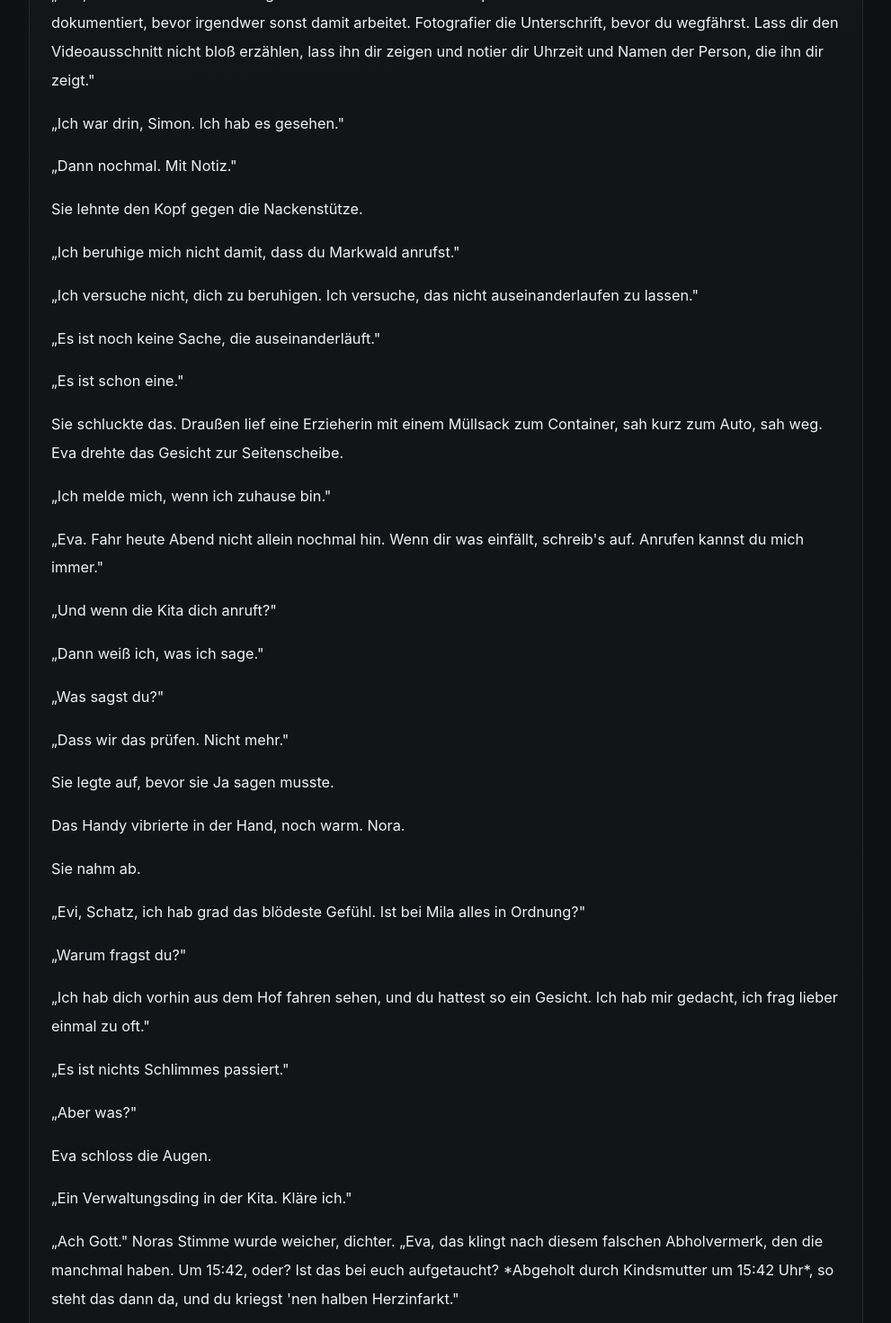
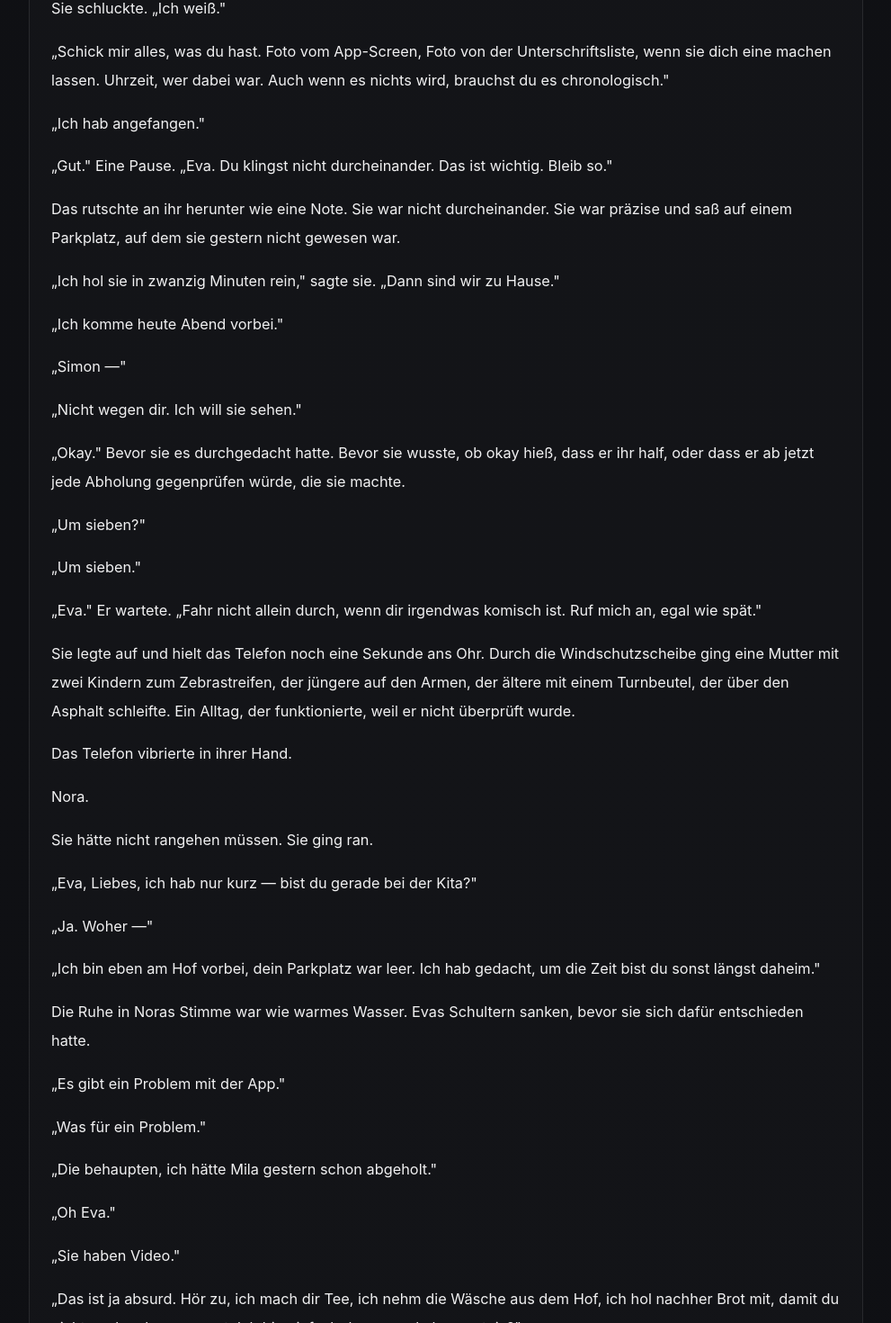
Before and after one commit to KleinDigitalSolutions/EMBER, a Next.js app: page /samples/die-falsche-abholung in a window 1280 px wide. Shown: the part 10100-11570 px from the top of the page at 90% size, without its empty margins (144-1135 px from the left). Built offline with nearby package versions, Linux system fonts and the light colour scheme.

Commit message:
Buchprobe

```diff
--- a/app/samples/die-falsche-abholung/page.tsx
+++ b/app/samples/die-falsche-abholung/page.tsx
@@ -123,78 +123,77 @@ const sceneTwoParagraphs = [
 ];
 
 const sceneThreeParagraphs = [
-  "Eva saß im Wagen, die Tür einen Spalt offen, den Schlüssel in der Hand, ohne ihn ins Schloss zu stecken. Auf dem Display stand Simon, bevor sie ihn gewählt hatte. Sie hatte seinen Namen nur angetippt.",
+  "Eva saß im Wagen, die Tür einen Spalt offen, den Schlüssel in der Hand, ohne ihn ins Schloss zu stecken. Auf dem Display stand Simons Name, bevor sie ihn gewählt hatte. Sie hatte ihn nur angetippt.",
   "„Eva.\"",
-  "„Bei Mila ist nichts passiert\", sagte sie zuerst. Der Satz rutschte ihr heraus, bevor sie ihn geplant hatte.",
-  "Eine Pause. „Warum rufst du dann so an?\"",
-  "„Es gibt einen Eintrag in der App. Von gestern. Dass ich sie um 15:42 abgeholt hätte.\"",
-  "„Hast du?\"",
-  "„Nein.\"",
-  "Sie wartete auf Luft, auf Einwand, auf irgendetwas Weiches. Simon atmete einmal durch.",
-  "„Okay\", sagte er. „Okay. Wo bist du?\"",
-  "„Parkplatz. Kita. Ich fahre gleich.\"",
-  "„Haben die das schriftlich?\"",
-  "„Video. Unterschrift. Garderobe.\"",
-  "„Wessen Unterschrift?\"",
-  "„Sieht aus wie meine.\"",
-  "Sie hörte, wie er aufstand. Das Knarren seines Bürostuhls kannte sie noch.",
-  "„Eva, hör zu. Fahr nicht allein irgendwohin und mach nichts Impulsives. Ich rufe Markwald an. Wir brauchen das dokumentiert, bevor irgendwer sonst damit arbeitet. Fotografier die Unterschrift, bevor du wegfährst. Lass dir den Videoausschnitt nicht bloß erzählen, lass ihn dir zeigen und notier dir Uhrzeit und Namen der Person, die ihn dir zeigt.\"",
-  "„Ich war drin, Simon. Ich hab es gesehen.\"",
-  "„Dann nochmal. Mit Notiz.\"",
-  "Sie lehnte den Kopf gegen die Nackenstütze.",
-  "„Ich beruhige mich nicht damit, dass du Markwald anrufst.\"",
-  "„Ich versuche nicht, dich zu beruhigen. Ich versuche, das nicht auseinanderlaufen zu lassen.\"",
-  "„Es ist noch keine Sache, die auseinanderläuft.\"",
-  "„Es ist schon eine.\"",
-  "Sie schluckte das. Draußen lief eine Erzieherin mit einem Müllsack zum Container, sah kurz zum Auto, sah weg. Eva drehte das Gesicht zur Seitenscheibe.",
-  "„Ich melde mich, wenn ich zuhause bin.\"",
-  "„Eva. Fahr heute Abend nicht allein nochmal hin. Wenn dir was einfällt, schreib's auf. Anrufen kannst du mich immer.\"",
-  "„Und wenn die Kita dich anruft?\"",
-  "„Dann weiß ich, was ich sage.\"",
-  "„Was sagst du?\"",
-  "„Dass wir das prüfen. Nicht mehr.\"",
-  "Sie legte auf, bevor sie Ja sagen musste.",
-  "Das Handy vibrierte in der Hand, noch warm. Nora.",
-  "Sie nahm ab.",
-  "„Evi, Schatz, ich hab grad das blödeste Gefühl. Ist bei Mila alles in Ordnung?\"",
-  "„Warum fragst du?\"",
-  "„Ich hab dich vorhin aus dem Hof fahren sehen, und du hattest so ein Gesicht. Ich hab mir gedacht, ich frag lieber einmal zu oft.\"",
-  "„Es ist nichts Schlimmes passiert.\"",
-  "„Aber was?\"",
-  "Eva schloss die Augen.",
-  "„Ein Verwaltungsding in der Kita. Kläre ich.\"",
-  "„Ach Gott.\" Noras Stimme wurde weicher, dichter. „Eva, das klingt nach diesem falschen Abholvermerk, den die manchmal haben. Um 15:42, oder? Ist das bei euch aufgetaucht? *Abgeholt durch Kindsmutter um 15:42 Uhr*, so steht das dann da, und du kriegst 'nen halben Herzinfarkt.\"",
-  "Eva hörte das Wort. Abgeholt. Durch Kindsmutter. 15:42. Der Satz stand so in der App. Wortwörtlich. Sie hatte Nora nichts davon gesagt.",
-  "„Woher weißt du das?\"",
-  "„Was?\"",
-  "„Den Wortlaut.\"",
-  "Nora lachte kurz, warm, überrascht. „Evi, das ist der Standardsatz. Den gibt das System so aus. Frag Petra, die lacht dich aus.\"",
-  "„Die Uhrzeit auch?\"",
-  "„Was?\"",
-  "„Du hast eine Uhrzeit gesagt.\"",
-  "„Hab ich?\" Eine winzige Pause. „Hast du die nicht vorhin erwähnt? Ich dachte, du hättest. Egal. Hör mal, wenn du willst, hol ich Mila die Tage mal, dann hast du Luft. Ich bin eh zuhause, du weißt. Ich hab ihre Gummibärchen da. Ich kann auch heute Abend noch kurz rüber, wenn du willst, bring Suppe mit. Du musst nichts. Sag einfach.\"",
-  "„Ich muss fahren.\"",
-  "„Evi, nur dass du das weißt. Ich bin da. Du musst nicht alles allein. Simon ist Simon, der macht Termine. Ich mach dir einen Tee.\"",
-  "„Danke, Nora.\"",
-  "„Ruf mich an, wenn du magst. Auch um elf. Ich mein das ernst.\"",
-  "„Ja.\"",
-  "Sie legte auf und saß. Die Hand lag noch am Schlüssel, als gehöre sie zu jemand anderem. Standardsatz. Vielleicht. Sie hatte die genaue Formulierung nie bewusst gelesen, auch heute nicht, das Hirn hatte nur das Wesentliche erfasst, Uhrzeit, Name. Vielleicht stand es wirklich überall so. Vielleicht hatte Nora so einen Vermerk aus ihrer Zeit mit dem Neffen gesehen. Vielleicht hatte Eva selbst die Uhrzeit beim Wegfahren gesagt und erinnerte sich nicht mehr. Sie war so in ihrem Kopf gewesen, als sie aus dem Hof fuhr, dass sie sich nicht einmal daran erinnerte, ob sie das Tor hinter sich geschlossen hatte.",
-  "Sie drehte den Schlüssel.",
-  "Auf der Landstraße zurück kam Simons Ton wieder, nicht seine Worte, sondern der Takt, in dem er Sätze baute, wenn etwas begann, groß zu werden. Sie zählte die Ampeln und beschloss zwischen der zweiten und dritten, niemandem mehr etwas zu erzählen, bevor sie nicht selbst etwas in der Hand hatte. Nicht Simon. Nicht Nora. Nicht ihrer Mutter, wenn die anrief. Keine Details, keine Uhrzeit, kein Wortlaut. Details, einmal draußen, gehörten ihr nicht mehr.",
-  "An der vierten Ampel schrieb Simon. *Markwald Mittwoch 9. Ich komme mit.* Sie antwortete nicht.",
-  "Zuhause drückte sie nicht den Lichtschalter im Flur, sondern ging gleich zum Garderobenhaken, an dem Milas kleiner Rucksack hing. Sie hatte ihn heute früh selbst hochgezogen. Sie öffnete den Reißverschluss, griff ins Seitenfach, zog die Wechselhose heraus, die Socken, den angebissenen Reiskeks in Folie. Sie wusste, was drin war. Sie hatte es gestern Abend gepackt. Die Hose lag gefaltet, wie sie sie gefaltet hatte. Die Socken mit den Punkten, nicht die Streifen. Alles stimmte.",
-  "Ihre Finger fuhren an die innere Naht, wo sie den Ersatzgummi immer in ein kleines Stoffsäckchen steckte, damit er nicht im Futter verschwand.",
-  "Der rote Haargummi, den sie eingewickelt hatte, lag da. Sie hatte ihn morgens selbst um Milas Zopf gelegt und dann den Ersatz reingesteckt. Mila verlor sie zu oft.",
-  "Daneben lag ein zweiter.",
-  "Dunkelgrün, mit einem kleinen Stoffstern, an der Knotenstelle etwas abgegriffen. Nicht ihrer. Nicht aus Milas Schublade. Sie zog ihn heraus und hielt ihn gegen das Licht im Flur. Der Stern war aus Filz, unsauber umnäht, an einer Ecke offen. Sie kannte den Stern. Sie hatte ihn an einem Schlüsselband gesehen, das über einer Garderobe hing, die nicht ihre war. Nora hatte solche Sterne genäht, im Winter, als sie sich mal wieder zu viele Projekte gleichzeitig vorgenommen hatte.",
-  "Eva hielt den Gummi in der Hand. Er war warm von ihrer Faust.",
-  "Sie legte ihn auf die Kommode, nicht in die Schale, in der Milas Gummis lagen, sondern daneben, einzeln, mit Abstand zu allem anderen.",
-  "Dann griff sie nach ihrem Handy und öffnete die Kontakte, suchte nach Nora und legte den Daumen nicht auf Anrufen.",
-  "Sie ging in die Küche, stellte Wasser auf, ohne zu wissen, wofür, und kehrte zurück zum Flur.",
-  "Er lag noch da.",
-  "Sie machte ein Foto. Von oben, mit dem roten daneben, mit einem Streichholz als Maßstab, weil sie nicht wusste, wie man so etwas richtig macht und irgendetwas tun musste, das später nicht lächerlich aussah. Dann zog sie eine Tüte aus der Küchenschublade, eine von den Gefrierbeuteln, schob den grünen Gummi hinein und schrieb das Datum drauf, ohne Namen.",
-  "Die Tüte legte sie nicht in die Schublade, sondern oben auf den Schrank, hinter den Karton mit den alten Fotos, dorthin, wo sie morgens nicht hinsah, wenn sie schnell los musste.",
-  "Dann ging sie Mila holen."
+  "„Bei Mila ist alles gut.\" Sie hörte sich zu ruhig sagen und korrigierte. „Sie ist drin, sie spielt. Aber in der App steht, ich hätte sie gestern abgeholt.\"",
+  "Stille. Kein Einatmen, kein Ach was. Simon sortierte.",
+  "„Um wie viel Uhr?\"",
+  "„Fünfzehn Uhr zweiundvierzig.\"",
+  "„Und du warst wo?\"",
+  "„Im Büro. Bis halb sechs. Das kann ich belegen.\"",
+  "„Hast du das schon.\"",
+  "„Noch nicht. Ich fahre gleich hin.\"",
+  "Sie hörte ihn den Laptop aufklappen, dieses kleine, trockene Geräusch, das sie acht Monate nicht mehr gehört hatte.",
+  "„Eva, was haben die dir gezeigt.\"",
+  "„Ein Video. Eine Unterschrift. Petra war sehr freundlich.\"",
+  "„Freundlich ist das schlechteste Zeichen.\"",
+  "Sie schluckte. „Ich weiß.\"",
+  "„Schick mir alles, was du hast. Foto vom App-Screen, Foto von der Unterschriftsliste, wenn sie dich eine machen lassen. Uhrzeit, wer dabei war. Auch wenn es nichts wird, brauchst du es chronologisch.\"",
+  "„Ich hab angefangen.\"",
+  "„Gut.\" Eine Pause. „Eva. Du klingst nicht durcheinander. Das ist wichtig. Bleib so.\"",
+  "Das rutschte an ihr herunter wie eine Note. Sie war nicht durcheinander. Sie war präzise und saß auf einem Parkplatz, auf dem sie gestern nicht gewesen war.",
+  "„Ich hol sie in zwanzig Minuten rein,\" sagte sie. „Dann sind wir zu Hause.\"",
+  "„Ich komme heute Abend vorbei.\"",
+  "„Simon —\"",
+  "„Nicht wegen dir. Ich will sie sehen.\"",
+  "„Okay.\" Bevor sie es durchgedacht hatte. Bevor sie wusste, ob okay hieß, dass er ihr half, oder dass er ab jetzt jede Abholung gegenprüfen würde, die sie machte.",
+  "„Um sieben?\"",
+  "„Um sieben.\"",
+  "„Eva.\" Er wartete. „Fahr nicht allein durch, wenn dir irgendwas komisch ist. Ruf mich an, egal wie spät.\"",
+  "Sie legte auf und hielt das Telefon noch eine Sekunde ans Ohr. Durch die Windschutzscheibe ging eine Mutter mit zwei Kindern zum Zebrastreifen, der jüngere auf den Armen, der ältere mit einem Turnbeutel, der über den Asphalt schleifte. Ein Alltag, der funktionierte, weil er nicht überprüft wurde.",
+  "Das Telefon vibrierte in ihrer Hand.",
+  "Nora.",
+  "Sie hätte nicht rangehen müssen. Sie ging ran.",
+  "„Eva, Liebes, ich hab nur kurz — bist du gerade bei der Kita?\"",
+  "„Ja. Woher —\"",
+  "„Ich bin eben am Hof vorbei, dein Parkplatz war leer. Ich hab gedacht, um die Zeit bist du sonst längst daheim.\"",
+  "Die Ruhe in Noras Stimme war wie warmes Wasser. Evas Schultern sanken, bevor sie sich dafür entschieden hatte.",
+  "„Es gibt ein Problem mit der App.\"",
+  "„Was für ein Problem.\"",
+  "„Die behaupten, ich hätte Mila gestern schon abgeholt.\"",
+  "„Oh Eva.\"",
+  "„Sie haben Video.\"",
+  "„Das ist ja absurd. Hör zu, ich mach dir Tee, ich nehm die Wäsche aus dem Hof, ich hol nachher Brot mit, damit du nicht nochmal raus musst. Ich bin einfach da, wenn du kommst, ja?\"",
+  "„Das musst du nicht —\"",
+  "„Ich weiß. Ich will.\" Ein kurzes Lachen, das nicht unpassend war, nur schnell. „Eva. Dass jemand behauptet, du hättest Mila um fünfzehn Uhr zweiundvierzig abgeholt, wo du nachweislich im Büro warst, das ist nicht dein Problem, das ist deren Problem. Das kriegen wir sortiert.\"",
+  "Eva hielt das Telefon fester.",
+  "Sie ging die letzten zehn Sekunden durch. Problem mit der App. Gestern. Video. Nein. Sie hatte keine Uhrzeit gesagt. Sie war sicher.",
+  "Sie war sicher.",
+  "„Eva?\"",
+  "„Ja. Ich — ja. Ich komm jetzt los.\"",
+  "„Fahr vorsichtig. Ich bin da.\"",
+  "Sie legte auf und saß mit dem Telefon auf dem Oberschenkel. Die Scheibe beschlug von innen. Sie kurbelte das Fenster einen Spalt auf.",
+  "Zwei Hilfen. Simon, der Papier wollte. Nora, die eine Tasse wollte.",
+  "Sie stieg aus, ging rein, holte Mila, wechselte an der Garderobe drei ruhige Sätze mit einer jungen Erzieherin, die nicht Bescheid wusste, schnallte Mila an, beantwortete die Frage nach dem Puzzle am Nachmittag und hörte sich selbst zu. Ihre Stimme war in Ordnung. Auf dem Heimweg wurde die Ampel an der Moltkestraße zweimal rot, wie immer. Der Asphalt war feucht. Mila summte etwas, das kein Lied war.",
+  "An jeder Kreuzung sortierte Eva leiser, als sie dachte. Heute gibt sie nichts aus der Hand, was sie nicht selbst angefasst hat. Keine Jacke, die jemand anderes faltet. Keinen Becher, den jemand anderes spült. Keine Liste, die jemand anderes abhakt.",
+  "Im Hof stand Noras Auto. Im Fenster oben, bei Nora, brannte Licht.",
+  "Eva trug Mila nicht, Mila lief. Im Treppenhaus roch es nach dem Bohnerwachs, das der Hausmeister am Dienstag benutzte. Dienstag war gestern.",
+  "Oben schloss sie auf, stellte die Kita-Tasche ab und kniete sich hin, um Milas Schuhe zu öffnen, obwohl Mila das längst selbst konnte. Sie brauchte die Bewegung.",
+  "„Mama, mein Gummi ist weg.\"",
+  "„Welcher?\"",
+  "„Der mit der Erdbeere.\"",
+  "Eva sah den Zopf an. Das Gummi saß. Ein blaues, schmales.",
+  "„Der sitzt doch.\"",
+  "„Nicht der. Der andere.\"",
+  "„Welcher andere.\"",
+  "Mila zuckte mit den Schultern und ging in die Küche.",
+  "Eva öffnete die Kita-Tasche und suchte die kleine Seitentasche ab, in die sie morgens immer das Wechselgummi steckte, weil Mila unter Tags eines verlor. Keines drin. Sie ging zur Garderobe. Milas Fach unten, Jacke, Matschhose, die Wechselschuhe auf dem Boden, und im Stofffach über dem Haken, wo die kleinen Dinge lagen, der Haargummi mit der Erdbeere.",
+  "Und daneben noch einer.",
+  "Schmal, dunkelrot, ein Zopfband, das sie kannte, weil sie es vor drei Monaten einmal gekauft und dann nicht mehr gefunden hatte. Sie hatte gestern früh beim Packen in dieses Fach gegriffen. Sie wusste, was drin gewesen war. Ein Gummi. Eines.",
+  "Sie hob das rote Band hoch und hielt es gegen das Licht des Flurs. Es roch schwach nach einem Weichspüler, den sie nicht benutzte.",
+  "In der Küche lief Wasser. Mila sang jetzt doch ein Lied.",
+  "Unten im Hof schlug eine Autotür. Schritte auf dem Kies, ruhig, bekannt, ohne Eile.",
+  "Eva ließ das Band in ihre Handfläche fallen und schloss die Finger darum."
 ];
 
 const sceneFourParagraphs = [
```
Also changed, not shown: 1 other file (tests, documents, lock files or other folders).
